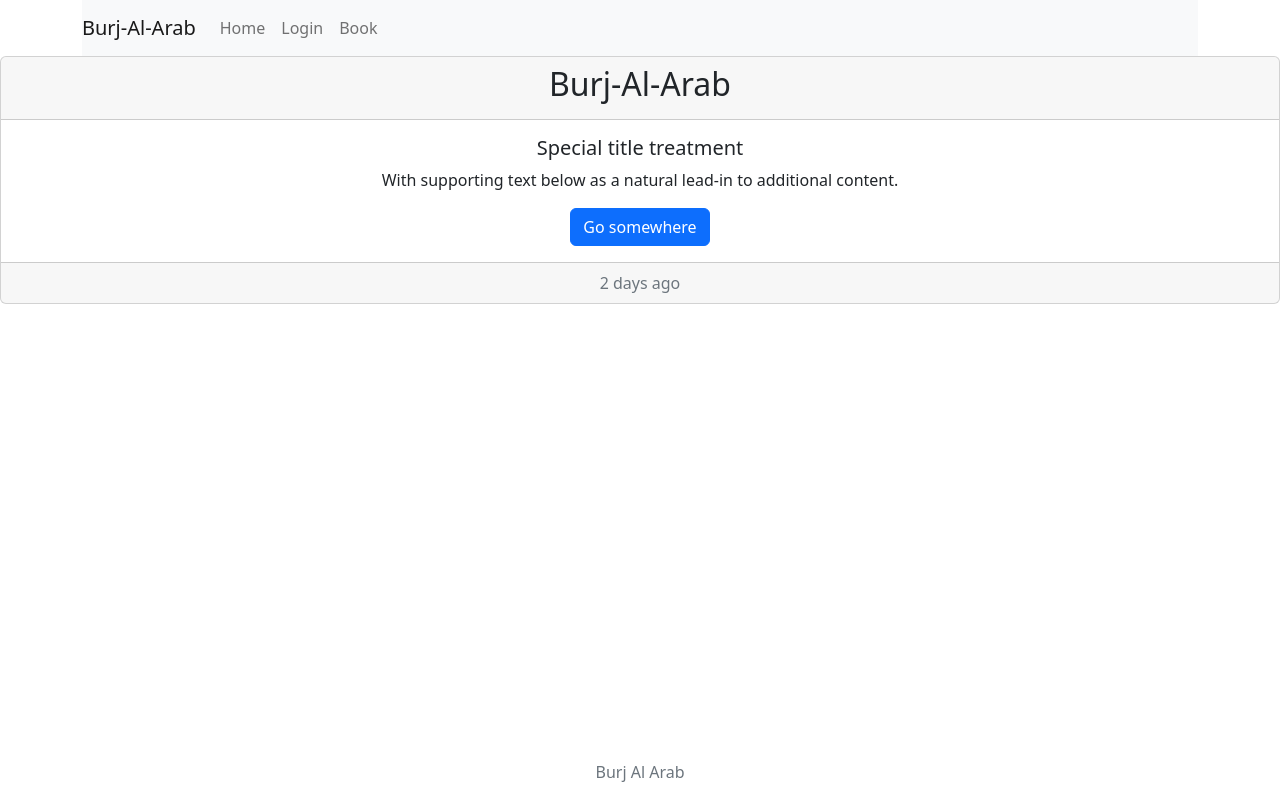
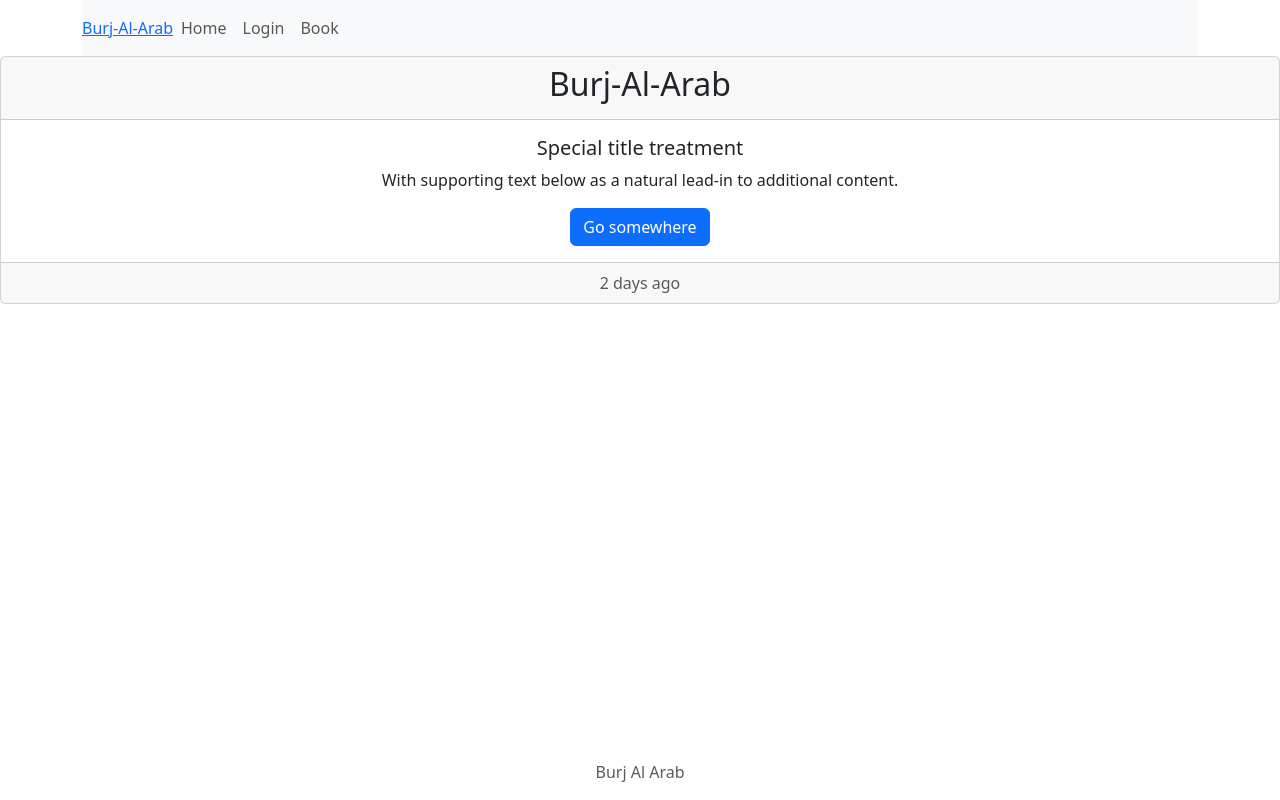
Before and after one commit to RaisulislamRimon/milestone10-module60-5-burj-al-arab, a React (Create React App) app: page / in a window 1280 px wide. Built offline with nearby package versions, Linux system fonts and the light colour scheme.

Commit message:
remove bootstrap and install tailwindcss&daisyui

```diff
--- /dev/null
+++ b/postcss.config.js
@@ -0,0 +1,6 @@
+module.exports = {
+  plugins: {
+    tailwindcss: {},
+    autoprefixer: {},
+  },
+}
--- a/src/Routes/Routes/Routes.js
+++ b/src/Routes/Routes/Routes.js
@@ -2,6 +2,7 @@
 import { createBrowserRouter } from "react-router-dom";
 import Banner from "../../components/Banner/Banner";
 import Main from "../../layout/Main/Main";
+import PageNotFound from "../../components/PageNotFound/PageNotFound";
 
 const routes = createBrowserRouter([
   {
@@ -12,6 +13,10 @@
         path: "/",
         element: <Banner />,
       },
+      {
+        path: "*",
+        element: <PageNotFound />,
+      },
     ],
   },
 ]);
--- a/src/components/Header/Header.js
+++ b/src/components/Header/Header.js
@@ -2,13 +2,13 @@
 import Container from "react-bootstrap/Container";
 import Nav from "react-bootstrap/Nav";
 import Navbar from "react-bootstrap/Navbar";
-import NavDropdown from "react-bootstrap/NavDropdown";
+import { Link } from "react-router-dom";
 
 const Header = () => {
   return (
     <Container>
       <Navbar bg="light" expand="lg">
-        <Navbar.Brand href="#home">Burj-Al-Arab</Navbar.Brand>
+        <Link to="/">Burj-Al-Arab</Link>
         <Navbar.Toggle aria-controls="basic-navbar-nav" />
         <Navbar.Collapse id="basic-navbar-nav">
           <Nav className="me-auto">
--- /dev/null
+++ b/src/components/PageNotFound/PageNotFound.js
@@ -0,0 +1,12 @@
+import React from "react";
+
+const PageNotFound = () => {
+  return (
+    <div className="d-flex justify-content-center align-items-center">
+      <h1>404 Error</h1>
+      <h1>Page Not Found</h1>
+    </div>
+  );
+};
+
+export default PageNotFound;
--- /dev/null
+++ b/tailwind.config.js
@@ -0,0 +1,8 @@
+/** @type {import('tailwindcss').Config} */
+module.exports = {
+  content: ["./src/**/*.{js,jsx,ts,tsx}"],
+  theme: {
+    extend: {},
+  },
+  plugins: [require("daisyui")],
+};
```
Also changed, not shown: package.json (+6 -2 lines), src/index.css (+7 -3 lines), 1 other file (tests, documents, lock files or other folders).
